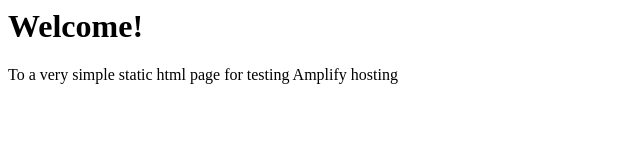
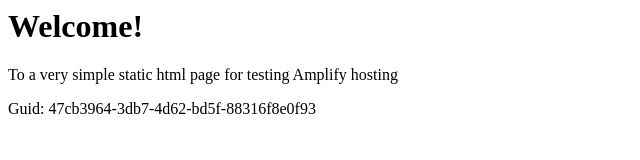
Before and after one commit to aws-aemilia-syd/Github-PR-Commit-Integration-Test-DoNotTouch-GitH-MJCD6L4M-v1-prod-ap-southeast-2, a website: page src/index.html in a window 1280 px wide. Shown: the whole page, without its empty margins (0-640 px from the left). Drawn offline with Linux system fonts and the light colour scheme.

Commit message:
commit from integ tests

```diff
--- a/src/index.html
+++ b/src/index.html
@@ -1,3 +1,5 @@
+
+
 <html lang="en">
 
 <head>
@@ -10,6 +12,6 @@
 <body>
     <h1>Welcome!</h1>
     <p>To a very simple static html page for testing Amplify hosting</p>
-</body>
+    <p>Guid: 47cb3964-3db7-4d62-bd5f-88316f8e0f93</p></body>
 
 </html>
```
